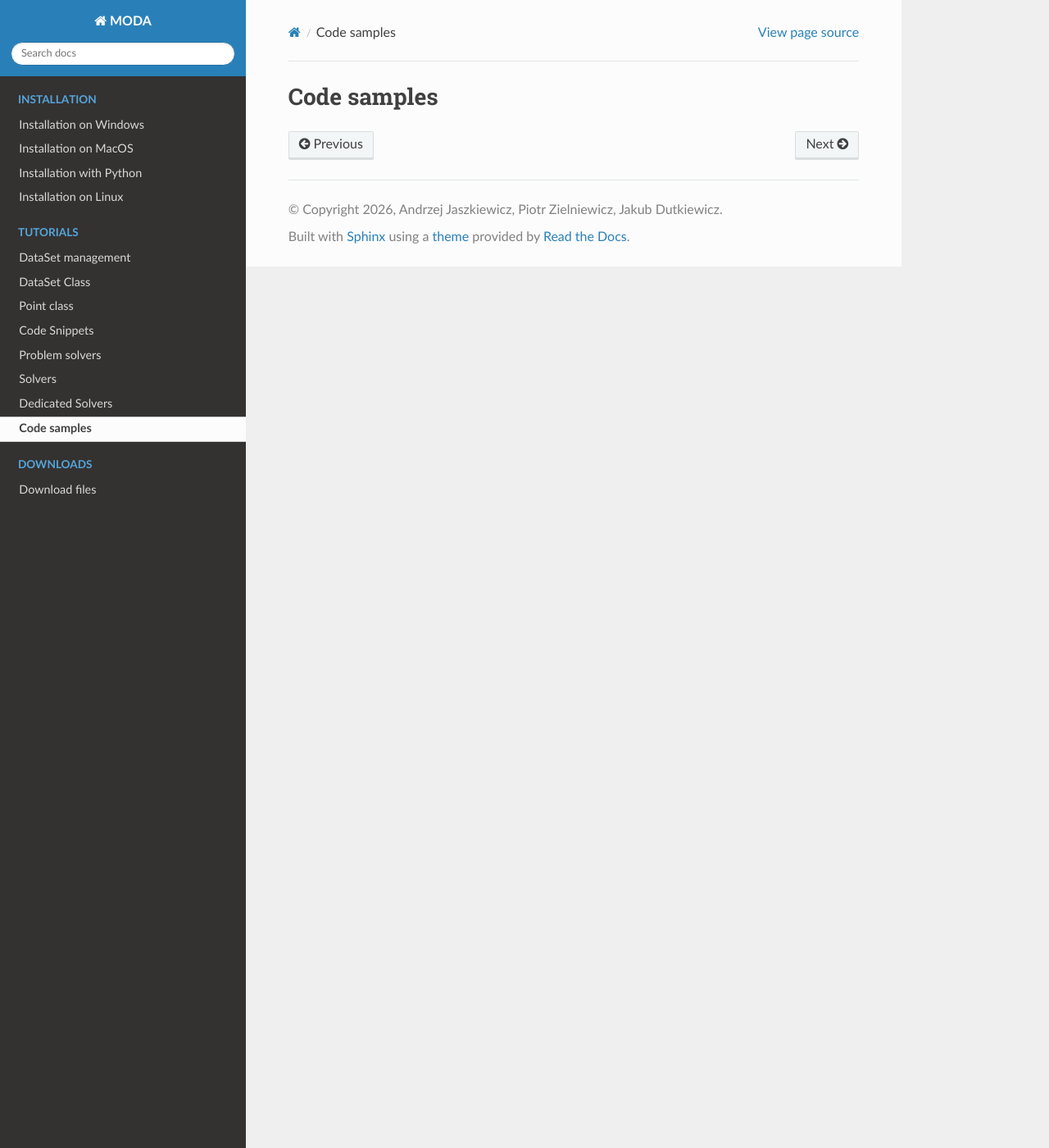
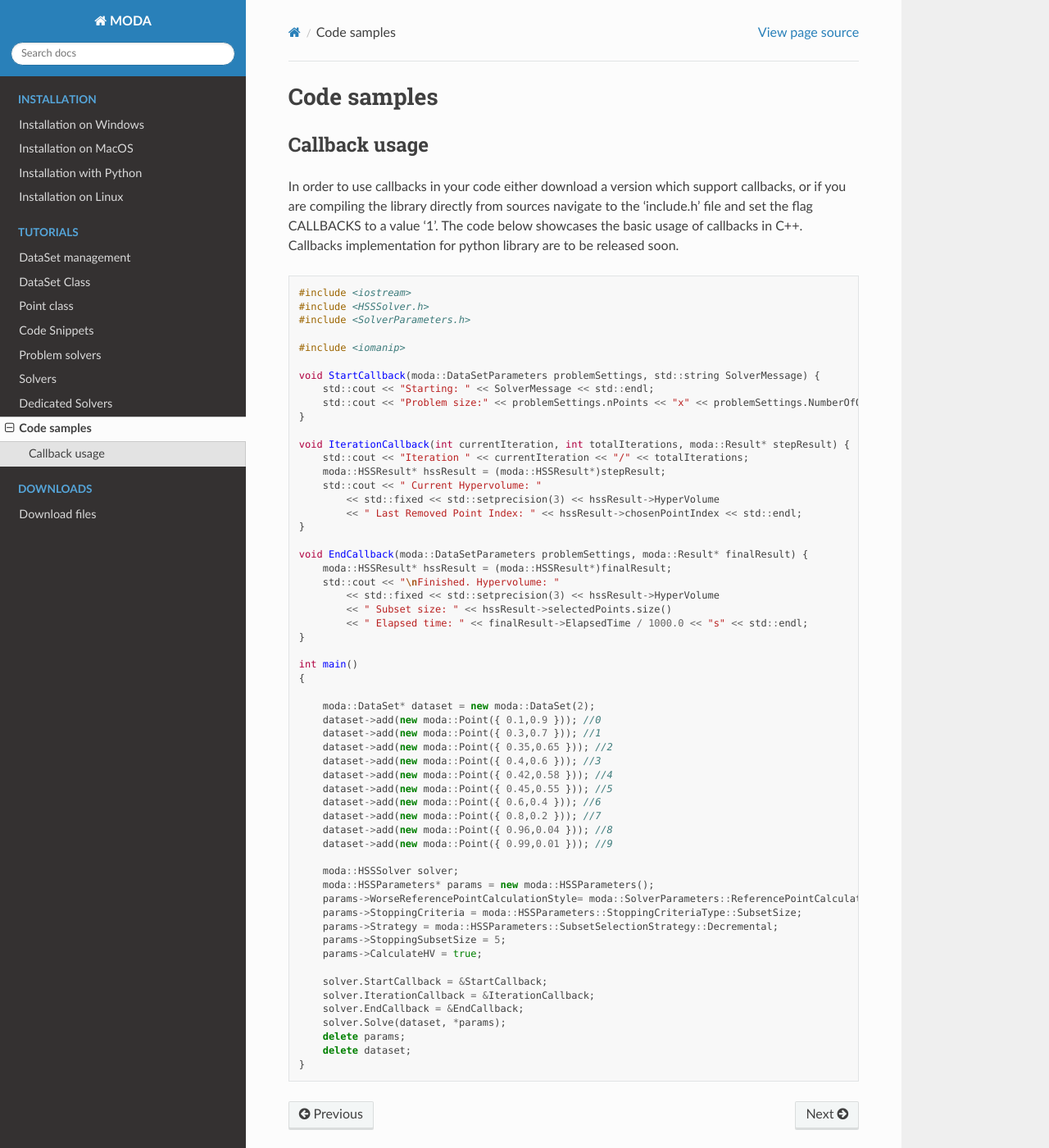
Before and after one commit to dudenzz/moda, a Sphinx documentation site: the page built from docs/source/samples.rst, in a window 1280 px wide and 1400 px high. Shown: the whole window at 82% size. Built offline with Sphinx 7.4.7 and the Read the Docs theme 3.1.0, drawn with Linux system fonts in a browser that asks for light colours.

Commit message:
callbacks code sample

```diff
--- a/docs/source/samples.rst
+++ b/docs/source/samples.rst
@@ -2,3 +2,71 @@ Code samples
 =====
 
 .. _tutorials_samples:
+
+
+Callback usage
+-------------------------------------------------------
+
+In order to use callbacks in your code either download a version which support callbacks, or if you are compiling the library directly from sources navigate to the 'include.h' file and set the flag CALLBACKS to a value '1'.
+The code below showcases the basic usage of callbacks in C++. Callbacks implementation for python library are to be released soon.
+
+.. code-block:: cpp
+
+
+    #include <iostream>
+    #include <HSSSolver.h>
+    #include <SolverParameters.h>
+
+    #include <iomanip>
+
+    void StartCallback(moda::DataSetParameters problemSettings, std::string SolverMessage) {
+        std::cout << "Starting: " << SolverMessage << std::endl;
+        std::cout << "Problem size:" << problemSettings.nPoints << "x" << problemSettings.NumberOfObjectives << std::endl << std::endl;
+    }
+
+    void IterationCallback(int currentIteration, int totalIterations, moda::Result* stepResult) {
+        std::cout << "Iteration " << currentIteration << "/" << totalIterations;
+        moda::HSSResult* hssResult = (moda::HSSResult*)stepResult;
+        std::cout << " Current Hypervolume: "
+            << std::fixed << std::setprecision(3) << hssResult->HyperVolume
+            << " Last Removed Point Index: " << hssResult->chosenPointIndex << std::endl;
+    }
+
+    void EndCallback(moda::DataSetParameters problemSettings, moda::Result* finalResult) {
+        moda::HSSResult* hssResult = (moda::HSSResult*)finalResult;
+        std::cout << "\nFinished. Hypervolume: "
+            << std::fixed << std::setprecision(3) << hssResult->HyperVolume
+            << " Subset size: " << hssResult->selectedPoints.size()
+            << " Elapsed time: " << finalResult->ElapsedTime / 1000.0 << "s" << std::endl;
+    }
+
+    int main()
+    {
+
+        moda::DataSet* dataset = new moda::DataSet(2);
+        dataset->add(new moda::Point({ 0.1,0.9 })); //0
+        dataset->add(new moda::Point({ 0.3,0.7 })); //1
+        dataset->add(new moda::Point({ 0.35,0.65 })); //2
+        dataset->add(new moda::Point({ 0.4,0.6 })); //3
+        dataset->add(new moda::Point({ 0.42,0.58 })); //4
+        dataset->add(new moda::Point({ 0.45,0.55 })); //5
+        dataset->add(new moda::Point({ 0.6,0.4 })); //6
+        dataset->add(new moda::Point({ 0.8,0.2 })); //7
+        dataset->add(new moda::Point({ 0.96,0.04 })); //8
+        dataset->add(new moda::Point({ 0.99,0.01 })); //9
+
+        moda::HSSSolver solver;
+        moda::HSSParameters* params = new moda::HSSParameters();
+        params->WorseReferencePointCalculationStyle= moda::SolverParameters::ReferencePointCalculationStyle::zeroone;
+        params->StoppingCriteria = moda::HSSParameters::StoppingCriteriaType::SubsetSize;
+        params->Strategy = moda::HSSParameters::SubsetSelectionStrategy::Decremental;
+        params->StoppingSubsetSize = 5;
+        params->CalculateHV = true;
+
+        solver.StartCallback = &StartCallback;
+        solver.IterationCallback = &IterationCallback;
+        solver.EndCallback = &EndCallback;
+        solver.Solve(dataset, *params);
+        delete params;
+        delete dataset;
+    }
```
